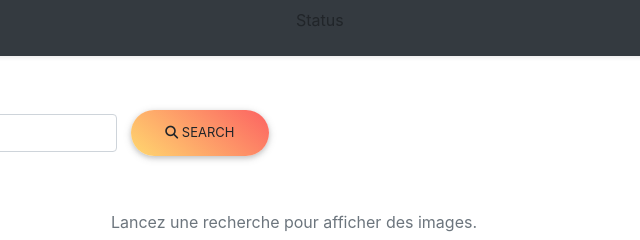
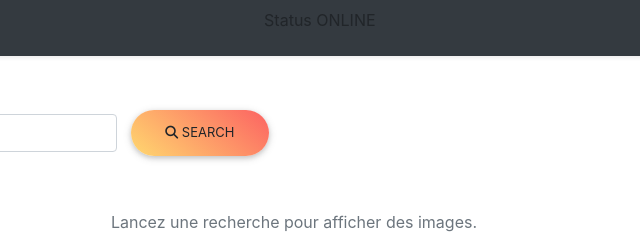
Before and after one commit to Odienne/pwa, a website with bundled scripts: page index.html in a window 1280 px wide. Shown: the top 240 px of the page, 346-986 px from the left. Built offline with nearby package versions, Linux system fonts and the light colour scheme.

Commit message:
online / offline

```diff
--- a/index.html
+++ b/index.html
@@ -46,7 +46,7 @@
                 <strong>Album</strong>
             </a>
             <div>
-                <p id="status">Status</p>
+                <p id="status">Status ONLINE</p>
             </div>
             <button class="navbar-toggler" type="button" data-toggle="collapse" data-target="#navbarHeader"
                     aria-controls="navbarHeader" aria-expanded="false" aria-label="Toggle navigation">
--- a/src/js/onlineHandler.js
+++ b/src/js/onlineHandler.js
@@ -1,4 +1,3 @@
-console.log("hello")
 window.addEventListener('online', event => {
     console.log("online")
     updateStatus("online")
```
